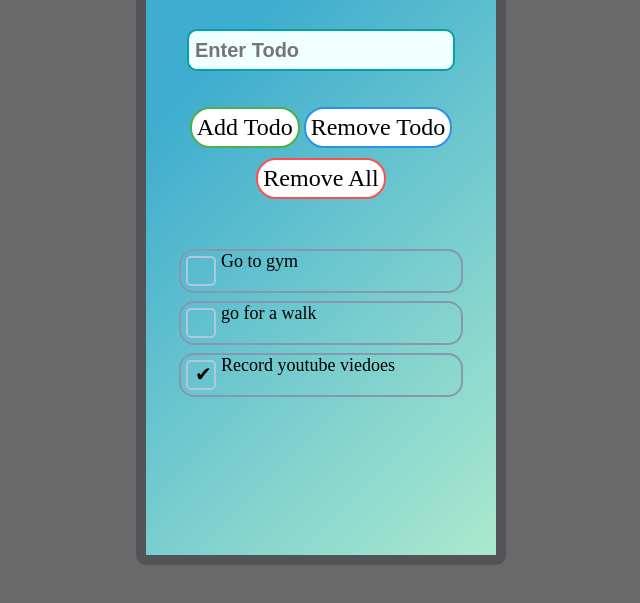
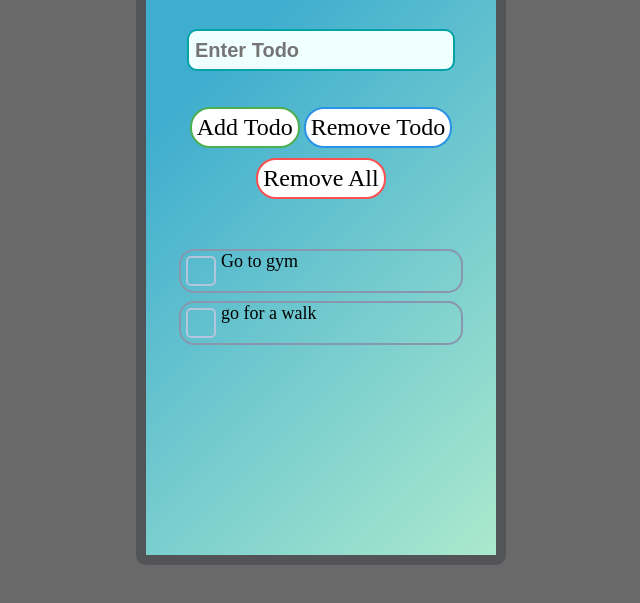
Before and after one commit to manpreet711/Todo-app, a plain HTML site: page index.html in a window 1280 px wide. Shown: the part 163-766 px from the top of the page, without its empty margins (319-959 px from the left). Drawn offline with Linux system fonts and the light colour scheme.

Commit message:
Update index.html

```diff
--- a/index.html
+++ b/index.html
@@ -20,8 +20,6 @@
             <li class="mycheck"><input type="checkbox"  id="check"><label >Go to gym</label></li>
             <li class="mycheck"><input type="checkbox"  id="check"><label >go for a walk</label></li>
 
-            <li class="mycheck"><input type="checkbox"  id="check" checked><label>Record youtube viedoes</label></li>
-
         </ul>
 
     </div>
```
